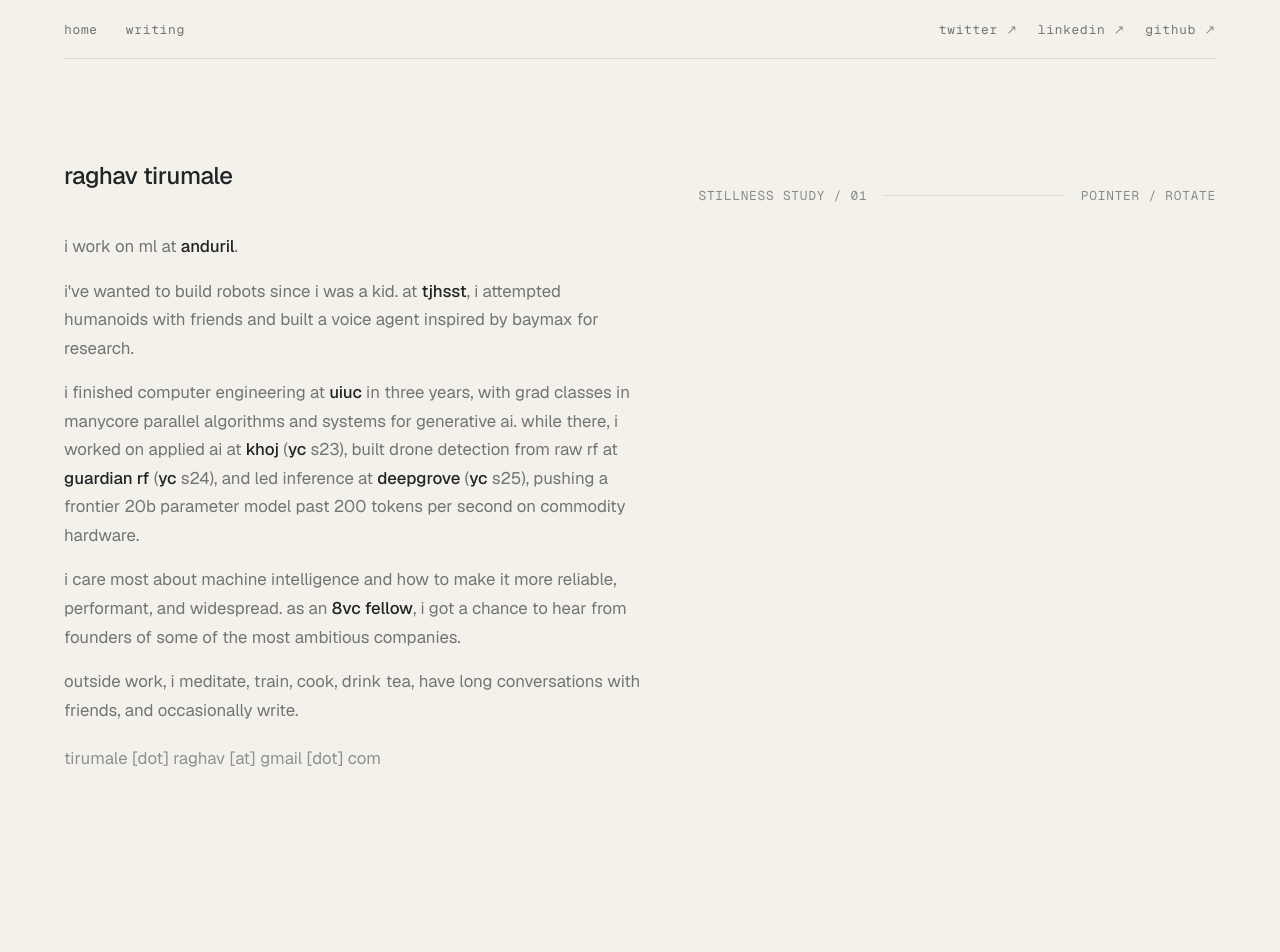
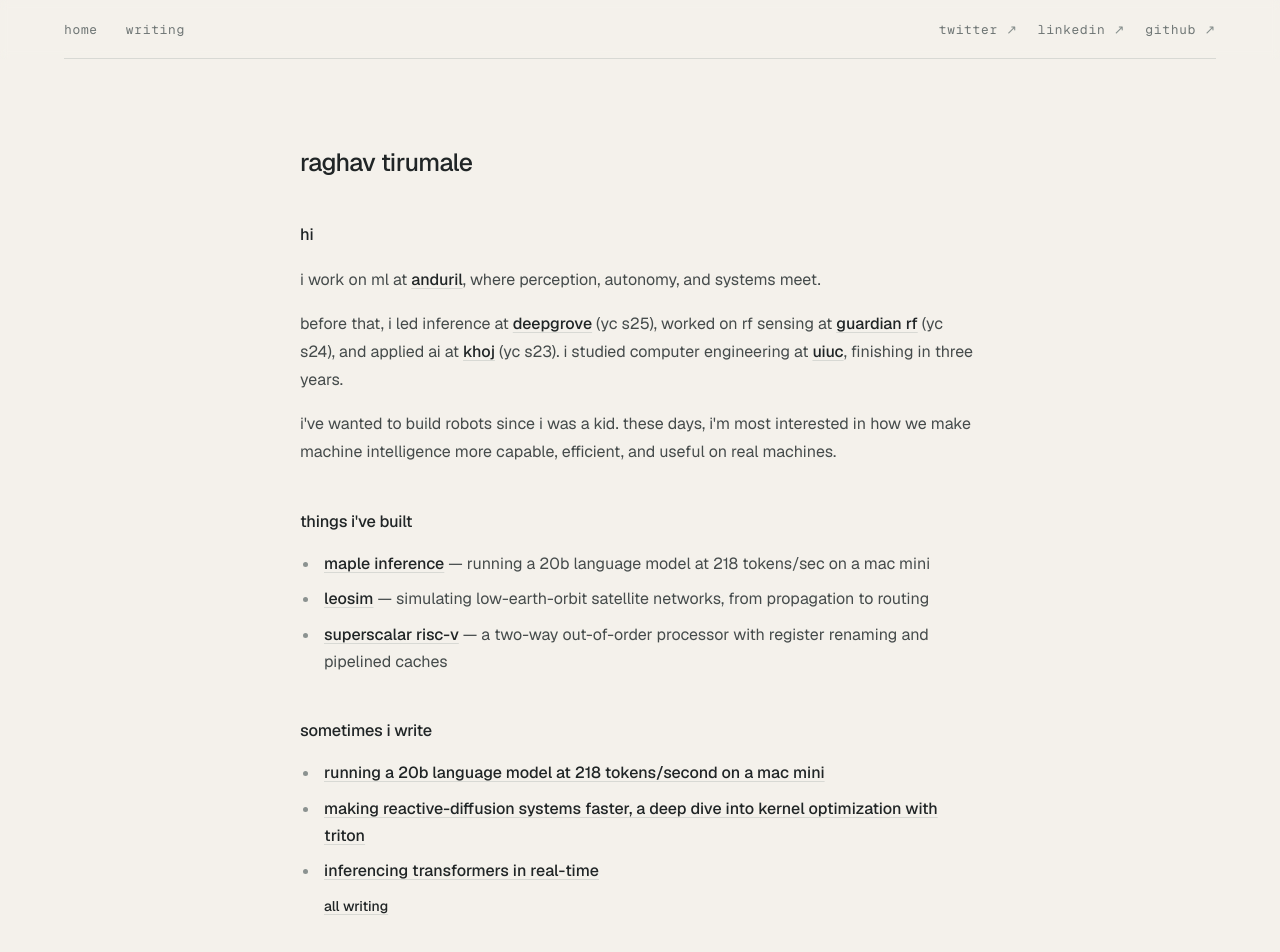
Before and after one commit to MythicalCow/web, a Next.js app: page / in a window 1280 px wide. Shown: the top 952 px of the page. Before the commit the page ends 853 px from the top, so only its background shows below. Built offline with nearby package versions, Linux system fonts and the light colour scheme.

Commit message:
Refactor homepage into a concise one-page personal index

```diff
--- a/src/app/page.tsx
+++ b/src/app/page.tsx
@@ -1,73 +1,155 @@
-import type { ReactNode } from "react";
-import MeditationSculpture from "@/components/MeditationSculpture";
+import Link from "next/link";
+import { getAllPosts } from "@/lib/blog";
 
 const links = {
-  tjhsst: "https://www.tjhsst.edu/",
+  anduril: "https://www.anduril.com/",
   uiuc: "https://illinois.edu/",
+  deepgrove: "https://deepgrove.ai/",
+  guardianRf: "https://www.guardianrf.com/",
   khoj: "https://khoj.dev/",
-  guardianRf: "https://www.guardianrf.com/",
-  deepgrove: "https://www.deepgrove.com/",
-  anduril: "https://www.anduril.com/",
   eightVc: "https://www.8vc.com/",
-  yCombinator: "https://www.ycombinator.com/",
 };
 
-function Keyword({
+const selectedWork = [
+  {
+    name: "maple inference",
+    href: "https://deepgrove.ai/maple-inference",
+    detail: "running a 20b language model at 218 tokens/sec on a mac mini",
+  },
+  {
+    name: "leosim",
+    href: "https://github.com/MythicalCow/leosim",
+    detail: "simulating low-earth-orbit satellite networks, from propagation to routing",
+  },
+  {
+    name: "superscalar risc-v",
+    href: "https://github.com/MythicalCow/web/blob/main/superscalar/ECE411FinalReport.html",
+    detail: "a two-way out-of-order processor with register renaming and pipelined caches",
+  },
+];
+
+const linkStyle =
+  "font-medium text-[var(--ink)] underline decoration-[var(--line)] underline-offset-[3px] transition-colors hover:decoration-[var(--ink)] focus-visible:outline focus-visible:outline-2 focus-visible:outline-offset-2 focus-visible:outline-[var(--ink)]";
+
+function ExternalLink({
   href,
   children,
 }: {
   href: string;
-  children: ReactNode;
+  children: React.ReactNode;
 }) {
   return (
-    <a
-      className="font-medium text-[var(--ink)] focus-visible:outline focus-visible:outline-2 focus-visible:outline-offset-2 focus-visible:outline-[var(--ink)]"
-      href={href}
-      target="_blank"
-      rel="noopener noreferrer"
-    >
+    <a className={linkStyle} href={href} target="_blank" rel="noopener noreferrer">
       {children}
     </a>
   );
 }
 
+function SectionHeading({
+  id,
+  children,
+}: {
+  id: string;
+  children: React.ReactNode;
+}) {
+  return (
+    <h2
+      id={id}
+      className="mb-4 text-[1.02rem] font-medium tracking-[-0.01em] text-[var(--ink)]"
+    >
+      {children}
+    </h2>
+  );
+}
+
 export default function Home() {
+  const posts = getAllPosts();
+
   return (
-    <main className="home-page min-h-screen bg-[var(--bg)] selection:bg-[var(--ink)] selection:text-[var(--bg)]">
-      <section className="grid min-h-screen px-8 pb-16 pt-32 md:px-16 md:pb-20 md:pt-40 lg:grid-cols-[minmax(0,0.95fr)_minmax(360px,0.85fr)] lg:items-start lg:content-center lg:gap-x-14">
-        <div className="contents lg:col-start-1 lg:block">
-          <header className="order-1 mb-8 lg:order-none lg:mb-10">
-            <h1 className="text-2xl font-medium tracking-[-0.02em] text-[var(--ink)] lowercase">
+    <main className="home-page min-h-screen bg-[var(--bg)] px-7 pb-24 pt-32 selection:bg-[var(--ink)] selection:text-[var(--bg)] sm:px-10 md:pt-36">
+      <div className="mx-auto max-w-[680px]">
+        <header className="mb-10">
+          <h1 className="text-[1.55rem] font-medium tracking-[-0.025em] text-[var(--ink)]">
             raghav tirumale
           </h1>
         </header>
 
-          <div className="order-3 max-w-[64ch] space-y-4 text-[1.05rem] leading-[1.7] text-[var(--body)] animate-fadeUp-delay lg:order-none">
+        <section aria-labelledby="intro" className="text-[1rem] leading-[1.75] text-[var(--ink-soft)]">
+          <SectionHeading id="intro">hi</SectionHeading>
+          <div className="space-y-4">
             <p>
-            i work on ml at <Keyword href={links.anduril}>anduril</Keyword>.
+              i work on ml at <ExternalLink href={links.anduril}>anduril</ExternalLink>,
+              where perception, autonomy, and systems meet.
             </p>
             <p>
-            i&apos;ve wanted to build robots since i was a kid. at <Keyword href={links.tjhsst}>tjhsst</Keyword>, i attempted humanoids with friends and built a voice agent inspired by baymax for research.
+              before that, i led inference at{" "}
+              <ExternalLink href={links.deepgrove}>deepgrove</ExternalLink> (yc s25),
+              worked on rf sensing at{" "}
+              <ExternalLink href={links.guardianRf}>guardian rf</ExternalLink> (yc s24),
+              and applied ai at <ExternalLink href={links.khoj}>khoj</ExternalLink> (yc s23).
+              i studied computer engineering at{" "}
+              <ExternalLink href={links.uiuc}>uiuc</ExternalLink>, finishing in three years.
             </p>
             <p>
-            i finished computer engineering at <Keyword href={links.uiuc}>uiuc</Keyword> in three years, with grad classes in manycore parallel algorithms and systems for generative ai. while there, i worked on applied ai at <Keyword href={links.khoj}>khoj</Keyword> (<Keyword href={links.yCombinator}>yc</Keyword> s23), built drone detection from raw rf at <Keyword href={links.guardianRf}>guardian rf</Keyword> (<Keyword href={links.yCombinator}>yc</Keyword> s24), and led inference at <Keyword href={links.deepgrove}>deepgrove</Keyword> (<Keyword href={links.yCombinator}>yc</Keyword> s25), pushing a frontier 20b parameter model past 200 tokens per second on commodity hardware.
+              i&apos;ve wanted to build robots since i was a kid. these days,
+              i&apos;m most interested in how we make machine intelligence
+              more capable, efficient, and useful on real machines.
+            </p>
+          </div>
+        </section>
+
+        <section aria-labelledby="work" className="mt-11">
+          <SectionHeading id="work">things i&apos;ve built</SectionHeading>
+          <ul className="list-disc space-y-2 pl-5 text-[1rem] leading-[1.7] text-[var(--ink-soft)] marker:text-[var(--dim)]">
+            {selectedWork.map((item) => (
+              <li key={item.name} className="pl-1">
+                <ExternalLink href={item.href}>{item.name}</ExternalLink>
+                {" — "}{item.detail}
+              </li>
+            ))}
+          </ul>
+        </section>
+
+        {posts.length > 0 && (
+          <section aria-labelledby="writing" className="mt-11">
+            <SectionHeading id="writing">sometimes i write</SectionHeading>
+            <ul className="list-disc space-y-2 pl-5 text-[1rem] leading-[1.7] text-[var(--ink-soft)] marker:text-[var(--dim)]">
+              {posts.map((post) => (
+                <li key={post.slug} className="pl-1">
+                  {post.external ? (
+                    <ExternalLink href={post.external}>
+                      {post.title.toLowerCase()}
+                    </ExternalLink>
+                  ) : (
+                    <Link className={linkStyle} href={`/blog/${post.slug}`}>
+                      {post.title.toLowerCase()}
+                    </Link>
+                  )}
+                </li>
+              ))}
+            </ul>
+            <p className="mt-3 pl-6 text-sm text-[var(--body)]">
+              <Link className={linkStyle} href="/blog">
+                all writing
+              </Link>
+            </p>
+          </section>
+        )}
+
+        <section aria-labelledby="misc" className="mt-11">
+          <SectionHeading id="misc">misc</SectionHeading>
+          <div className="space-y-3 text-[1rem] leading-[1.75] text-[var(--ink-soft)]">
+            <p>
+              i&apos;m an <ExternalLink href={links.eightVc}>8vc engineering fellow</ExternalLink>.
+              outside of computers, i meditate, lift, cook, listen to music,
+              and spend time with friends.
             </p>
             <p>
-            i care most about machine intelligence and how to make it more reliable, performant, and widespread. as an <Keyword href={links.eightVc}>8vc fellow</Keyword>, i got a chance to hear from founders of some of the most ambitious companies.
-          </p>
-          <p>
-            outside work, i meditate, train, cook, drink tea, have long conversations with friends, and occasionally write.
-          </p>
-            <p className="pt-1 text-[var(--dim)]">
-              tirumale [dot] raghav [at] gmail [dot] com
+              say hi: <span className="text-[var(--body)]">tirumale [dot] raghav [at] gmail [dot] com</span>
             </p>
           </div>
+        </section>
       </div>
-
-        <MeditationSculpture
-          className="animate-fadeUp-delay2 order-2 mb-8 h-[330px] sm:h-[390px] lg:order-none lg:col-start-2 lg:row-start-1 lg:mb-0 lg:h-[min(70vh,650px)] lg:self-center"
-        />
-      </section>
     </main>
   );
 }
```
Lines whose indentation alone changed are shown as unchanged.
